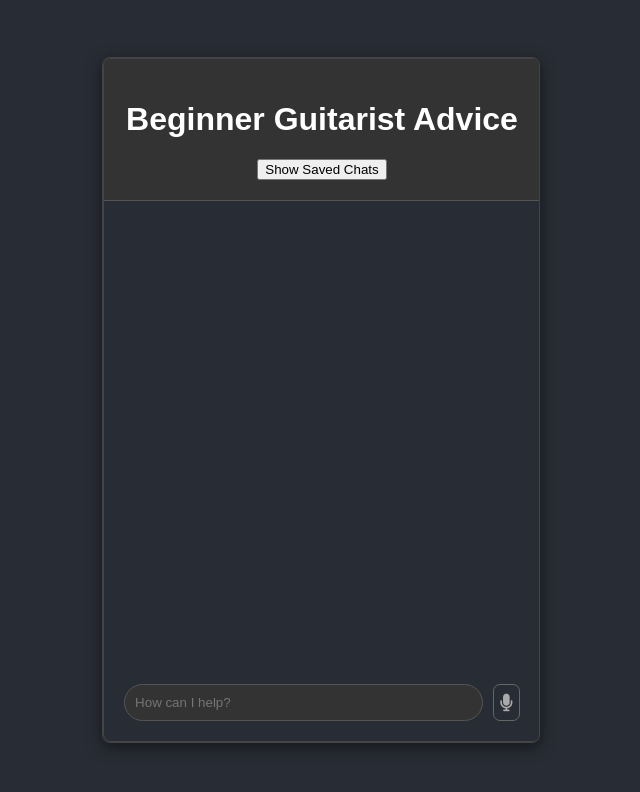
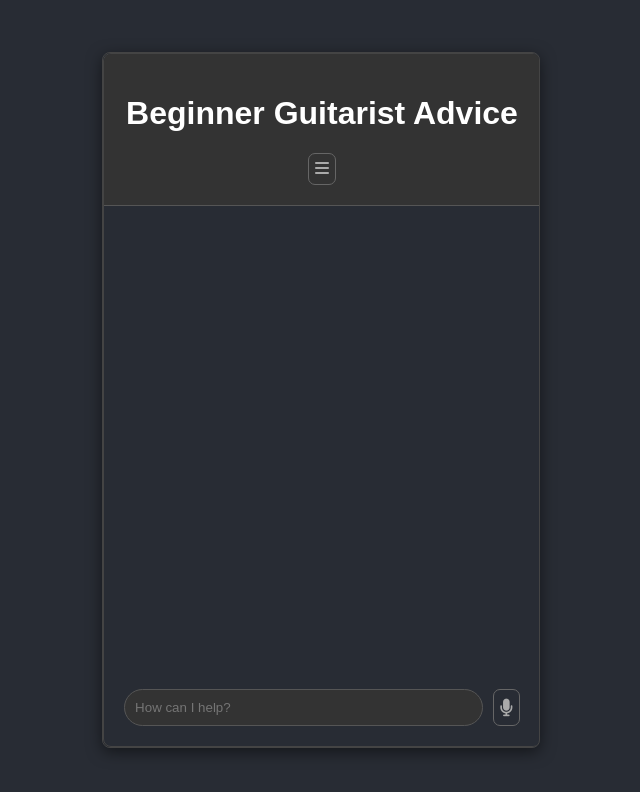
Before and after one commit to SeanAverS/beginner-guitarist-chatbox, a React (Create React App) app in the folder frontend/: page / in a window 1280 px wide. Shown: the top 792 px of the page, without its empty margins (320-960 px from the left). Built offline with nearby package versions, Linux system fonts and the light colour scheme.

Commit message:
feat: sliding sidebar toggles saved chat visibility

```diff
--- a/frontend/public/index.html
+++ b/frontend/public/index.html
@@ -5,6 +5,7 @@
     <link rel="icon" href="%PUBLIC_URL%/favicon.ico" />
     <meta name="viewport" content="width=device-width, initial-scale=1" />
     <link rel="stylesheet" href="https://cdnjs.cloudflare.com/ajax/libs/font-awesome/6.5.1/css/all.min.css" integrity="sha512-DTOQO9RWCH3ppGqcWaEA1BIZOC6xxalwEsw9c2QQeAIftl+Vegovlnee1c9QX4TctnWMn13TZye+giMm8e2LwA==" crossorigin="anonymous" referrerpolicy="no-referrer" />
+    <link rel="stylesheet" href="https://cdnjs.cloudflare.com/ajax/libs/font-awesome/6.5.1/css/all.min.css" />
     <meta name="theme-color" content="#000000" />
     <meta
       name="description"
--- a/frontend/src/App.css
+++ b/frontend/src/App.css
@@ -93,3 +93,65 @@ body {
   color: #f09292;
   border-color: #f09292;
 }
+
+
+.sidebar {
+    position: fixed;
+    top: 0;
+    left: 0;
+    width: 250px;
+    height: 100%;
+    background-color: #242525;
+    color: white;
+    z-index: 1000;
+
+    /* hide sidebar */
+    transform: translateX(-100%);
+    transition: transform 0.3s ease-in-out;
+    padding: 20px;
+    box-sizing: border-box;
+    overflow-y: auto;
+}
+
+/* display sidebar */
+.sidebar.open {
+    transform: translateX(0);
+}
+
+.sidebar h2 {
+    color: white;
+    margin-top: 0;
+    padding-bottom: 10px;
+    border-bottom: 1px solid #7f8c8d;
+    font-size: 1.2rem;
+}
+
+.sidebar ul {
+    list-style: none;
+    padding: 0;
+}
+
+.sidebar li {
+    background: none;
+    color: #ecf0f1;
+    padding: 11px;
+    margin-bottom: 8px;
+    border-radius: 15px;
+    cursor: pointer;
+    transition: background-color 0.2s ease;
+    box-shadow: none;
+}
+
+.sidebar li:hover {
+    background-color: #565757;
+}
+
+.App-header button {
+ background-color: transparent;
+  border: 1px solid #666;
+  color: #aaa;
+  padding: 6px;
+  border-radius: 7px;
+  cursor: pointer;
+  font-size: 1em;
+}
--- a/frontend/src/components/ChatBox.js
+++ b/frontend/src/components/ChatBox.js
@@ -44,12 +44,12 @@ function ChatBox() {
       <header className="App-header">
         <h1>Beginner Guitarist Advice</h1>
         <button onClick={handleToggleChats}>
-          {isSavedChatsVisible ? 'Hide Saved Chats' : 'Show Saved Chats'}
+           <i className="fa-solid fa-bars"></i>
         </button>
       </header>
-      <main className="chat-container" ref={chatContainerRef}>
-        {isSavedChatsVisible ? (
-          <div className="saved-chats-list">
+
+      <div className={`sidebar ${isSavedChatsVisible ? 'open' : ''}`}>
+        <div className="saved-chats-content">
           <h2>Saved Chats</h2>
           <ul>
             {savedChats.map((chat) => (
@@ -62,7 +62,9 @@ function ChatBox() {
             ))}
           </ul>
         </div>
-        ) : (
+      </div>
+
+      <main className="chat-container" ref={chatContainerRef}>
         <div className="messages">
           {messages.map((msg, index) => {
             let messageContent;
@@ -81,7 +83,7 @@ function ChatBox() {
             })}
             {isLoading && <div className="loading-message ai">...</div>}
           </div>
-        )}
+
         <form
           className="message-form"
           onSubmit={handleSendMessage}
```
Lines whose indentation alone changed are shown as unchanged.
